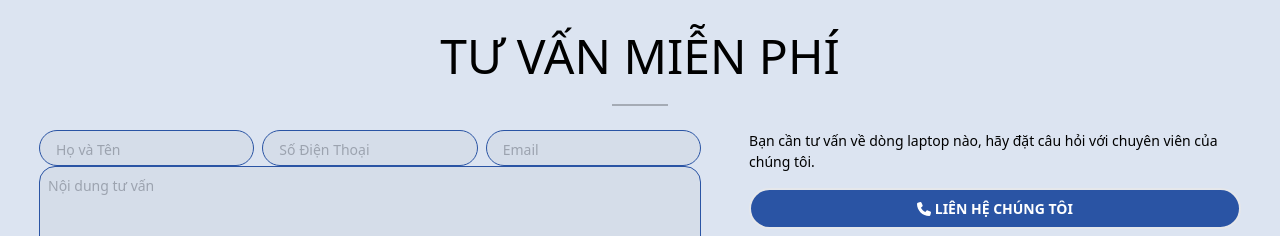
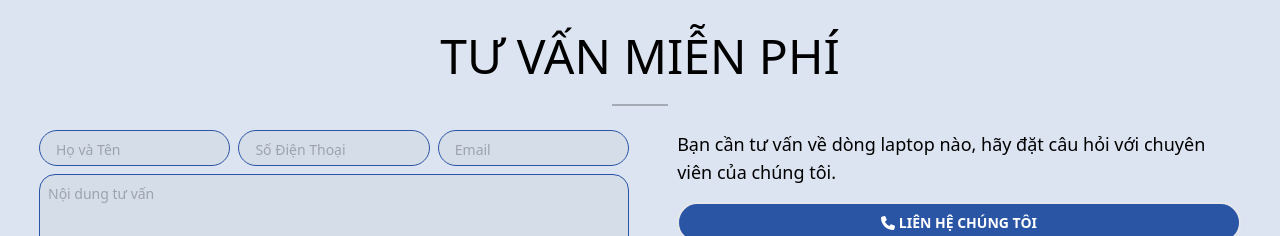
Before and after one commit to dinhnguyen279/web-laptop-TN, a React (Create React App) app in the folder client/: page / in a window 1280 px wide. Shown: the part 2360-2596 px from the top of the page. Built offline with nearby package versions, Linux system fonts and the light colour scheme.

Commit message:
refactor: :art: add Contact

```diff
--- a/client/src/components/Products/Contact/Contact.jsx
+++ b/client/src/components/Products/Contact/Contact.jsx
@@ -9,9 +9,9 @@ const Contact = () => {
                 TƯ VẤN MIỄN PHÍ
             </h1>
             <hr className="border-black border-2 m-auto w-14" />
-            <div className='flex justify-center flex-col lg:flex-row container max-w-full'>
-                <form className=' p-4'>
-                    <div className=' text-gray-400 flex flex-col lg:flex-row w-full lg:space-x-2 space-x-0 '>
+            <div className='flex justify-center flex-col lg:flex-row container max-w-full '>
+                <form className='p-4'>
+                    <div className=' text-gray-400 flex flex-col lg:flex-row w-full lg:space-x-2 space-x-0 lg:space-y-0 space-y-2 mb-2'>
                         <div className='bg-[#d5dde9] h-9 border-[1px] rounded-3xl border-[#2a54a4] px-2 outline-none' >
                             <input type="text" name="Họ và Tên" id="" placeholder='Họ và Tên' className='bg-transparent h-9 px-2 border-none outline-none w-full' />
                         </div>
@@ -31,7 +31,7 @@ const Contact = () => {
                     </div>
                 </form>
                 <div className='flex flex-col p-4'>
-                    <p className='mb-3'>
+                    <p className='mb-3 text-lg'>
                         Bạn cần tư vấn về dòng laptop nào, hãy đặt câu hỏi với chuyên viên của chúng tôi.
                     </p>
                     <a href='tel:0829954124' target='_self' className='hover:no-underline text-center border-2 outline-none bg-[#2a54a4] rounded-3xl font-black uppercase px-3 py-2 text-white '><FontAwesomeIcon icon={faPhone} /> LIÊN HỆ CHÚNG TÔI</a>
```
